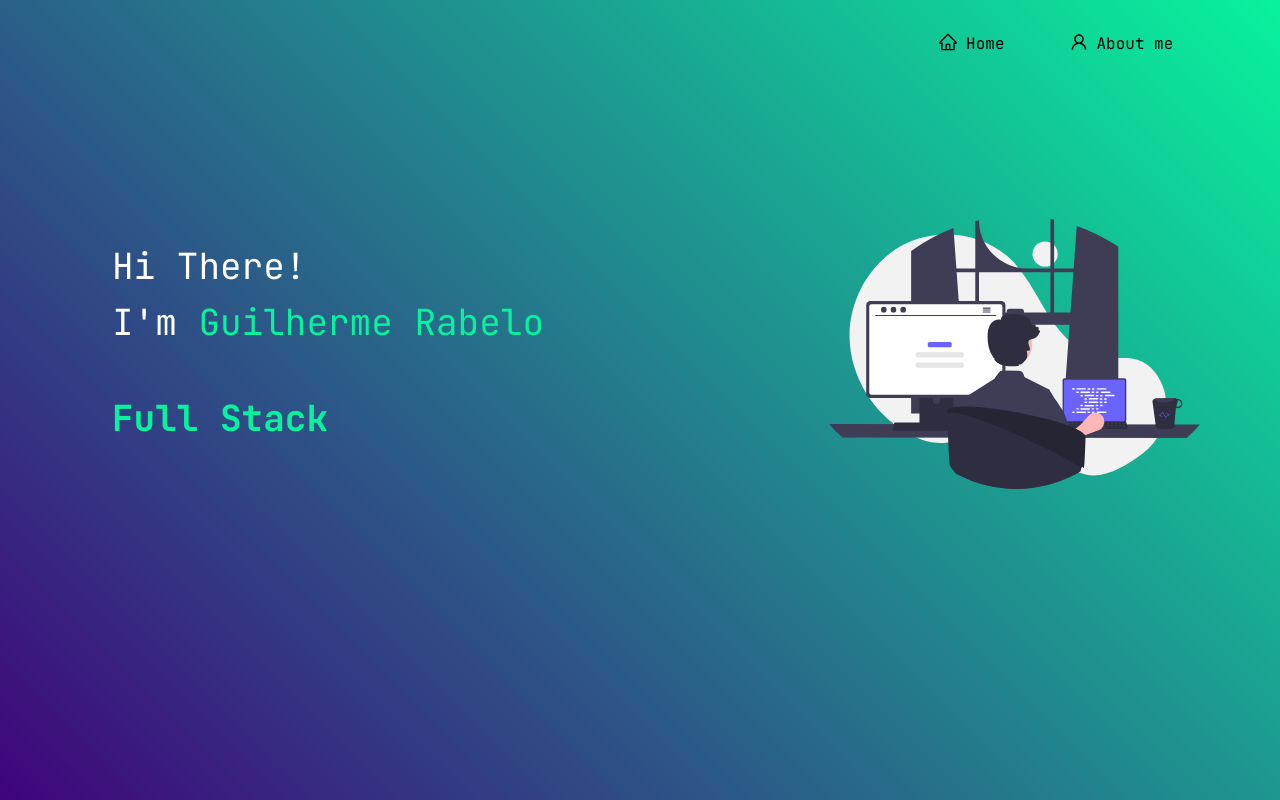
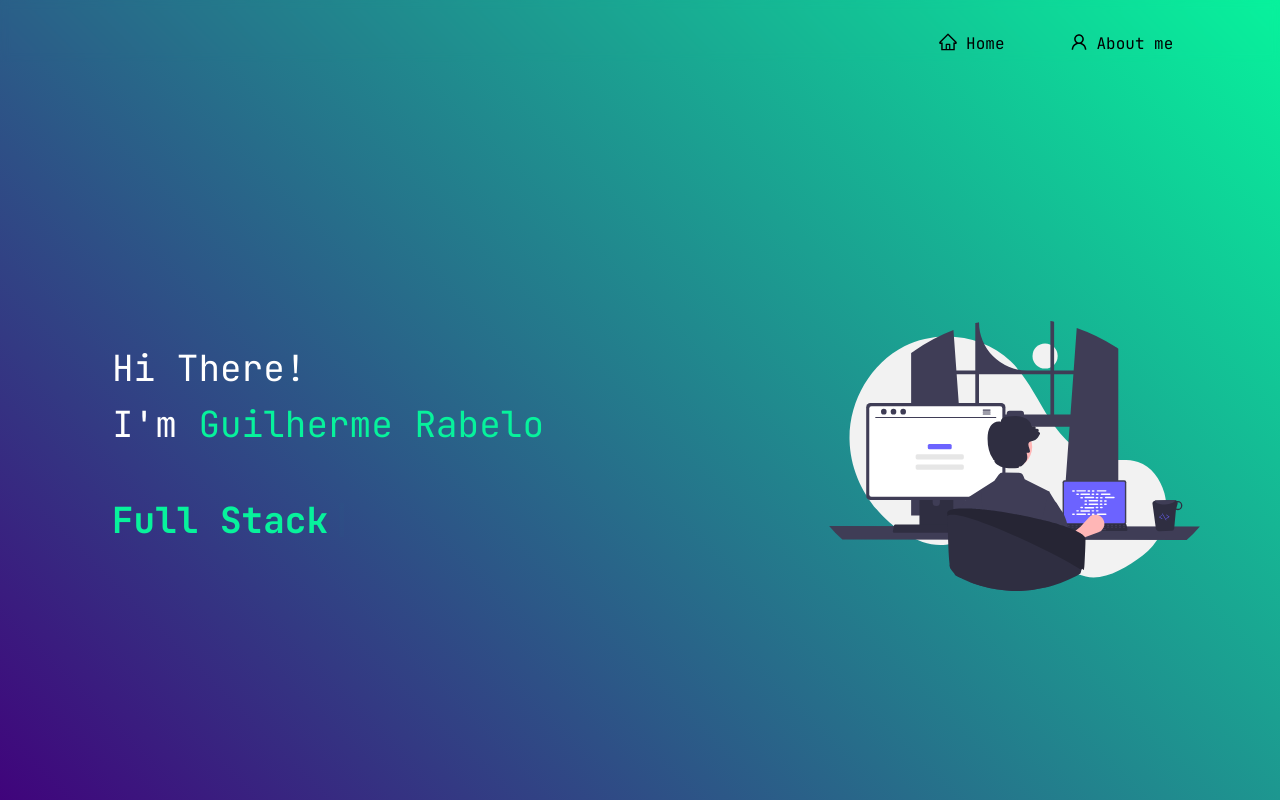
Before and after one commit to guirab/portfolio, a Next.js app: page / in a window 1280 px wide. Built offline with nearby package versions, Linux system fonts and the light colour scheme.

Commit message:
refactor: move about page to main and blur navbar

```diff
--- a/app/page.tsx
+++ b/app/page.tsx
@@ -1,11 +1,11 @@
 import Image from "next/image";
 
-import { Typewriter } from "@/components";
+import { Typewriter, About } from "@/components";
 
 export default function Home() {
   return (
-    <div className="w-full h-page">
-      <div className="w-full h-full grid grid-rows-2 px-4 pt-36 small:pt-20">
+    <div className="w-full h-full overflow-x-hidden scrollbar-none scroll-smooth">
+      <div className="w-full h-full flex px-4 pt-36 pb-8" id="home">
         <div className="flex flex-row mobile:flex-col items-center w-full">
           <Typewriter />
           <div className="w-full flex justify-center h-auto max-w-[40%] mobile:max-w-[100%] mobile px-16 small:px-8">
@@ -19,6 +19,9 @@ export default function Home() {
           </div>
         </div>
       </div>
+      <div className="h-full w-full" id="about">
+        <About />
+      </div>
     </div>
   );
 }
--- a/app/about/page.tsx
+++ b/components/aboutPage.tsx
@@ -3,9 +3,9 @@ import Image from "next/image";
 
 import { MouseOver, Reveal } from "@/components";
 
-export default function About() {
+export const About = () => {
   return (
-    <div className="h-page w-full overflow-y-scroll scrollbar-none">
+    <div className="h-full w-full">
       <div className="flex flex-col pt-24 mobile:pt-16 px-8 space-y-8">
         <div className="flex flex-row">
           <MouseOver />
@@ -37,4 +37,4 @@ export default function About() {
       </div>
     </div>
   );
-}
+};
--- a/components/header.tsx
+++ b/components/header.tsx
@@ -3,9 +3,9 @@ import { AiOutlineHome, AiOutlineUser } from "react-icons/ai";
 
 export const Header = () => {
   return (
-    <div className="w-full pt-8">
+    <div className="w-full pt-8 fixed backdrop-blur-sm">
       <div className="flex w-11/12 text-center justify-end gap-16">
-        <Link href={"/"}>
+        <Link href="#home">
           <button className="w-fit group overflow-hidden items-end">
             <span className="flex flex-row gap-2">
               <AiOutlineHome className="h-5 w-5" />
@@ -14,7 +14,7 @@ export const Header = () => {
             <div className="rounded-md h-1.5 bg-header group-hover:translate-x-0 w-full -translate-x-20 transition duration-300" />
           </button>
         </Link>
-        <Link href={"/about"}>
+        <Link href="#about">
           <button className="group overflow-hidden items-end">
             <span className="flex flex-row gap-2">
               <AiOutlineUser className="h-5 w-5" />
--- a/components/index.ts
+++ b/components/index.ts
@@ -2,3 +2,4 @@ export * from "./header";
 export * from "./typewriter"
 export * from './mouse-over'
 export * from './reveal'
+export * from './aboutPage'
```
